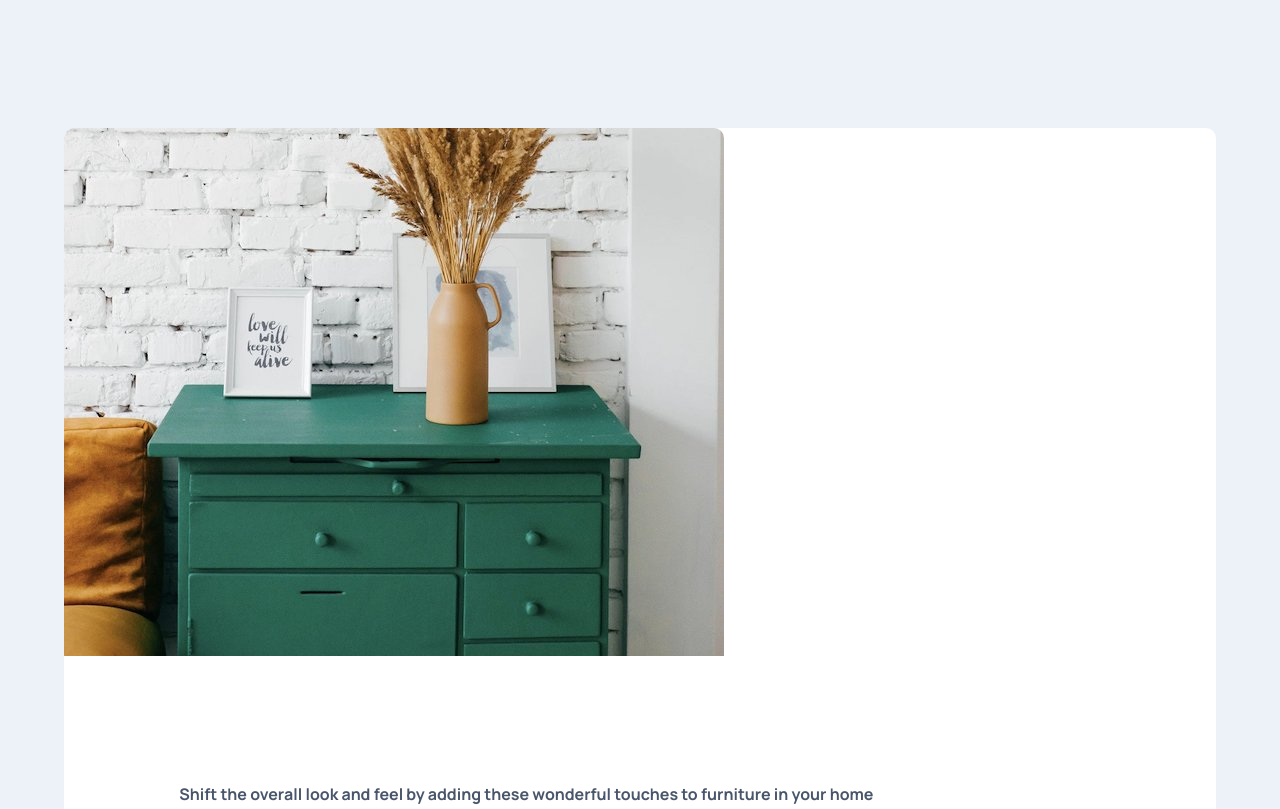
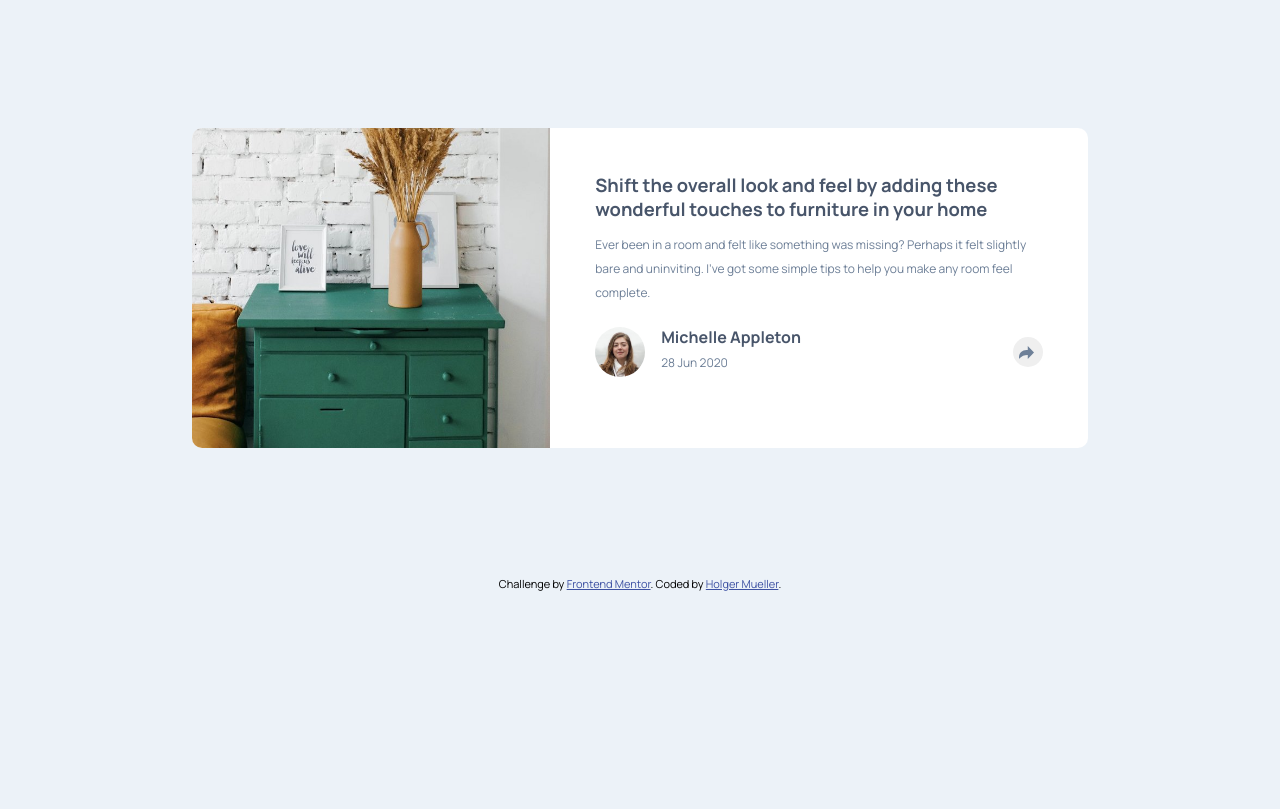
Before and after one commit to Holgermueller/article-preview-component, a plain HTML site: page index.html in a window 1280 px wide. Shown: the top 809 px of the page. Drawn offline with Linux system fonts and the light colour scheme.

Commit message:
finished desktop layout

```diff
--- a/styles.css
+++ b/styles.css
@@ -139,3 +139,42 @@ p,
 .attribution a {
   color: hsl(228, 45%, 44%);
 }
+
+@media screen and (min-width: 600px) {
+  body,
+  html {
+    height: 100vh;
+    overflow: hidden;
+  }
+
+  main {
+    display: flex;
+    flex-direction: row;
+    height: 40%;
+    width: 70%;
+  }
+
+  .drawers {
+    height: 100%;
+    width: 40%;
+    border-bottom-left-radius: 10px;
+    border-top-right-radius: 0px;
+  }
+
+  .text-container {
+    padding: 5%;
+  }
+
+  h1 {
+    font-size: 1.15rem;
+    margin: 0;
+  }
+
+  p {
+    line-height: 1.5rem;
+  }
+
+  .user-info {
+    padding-top: 5%;
+  }
+}
```
